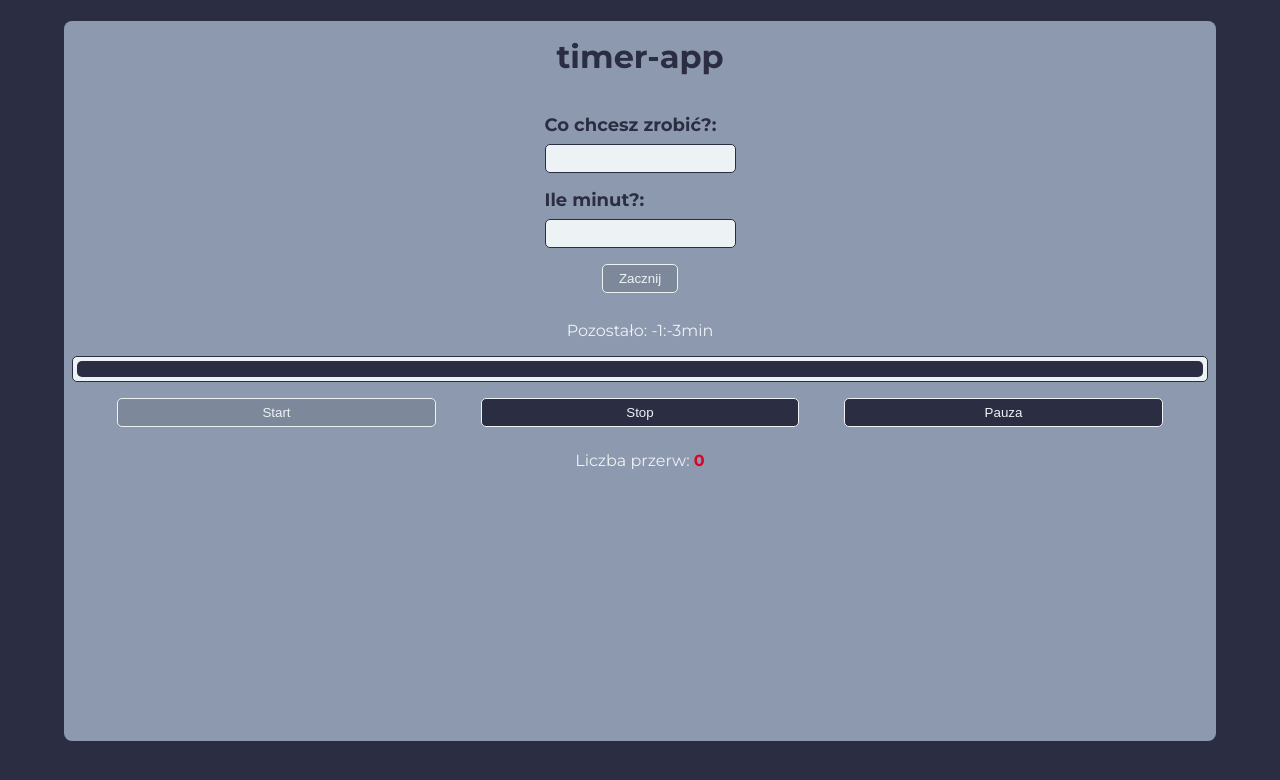
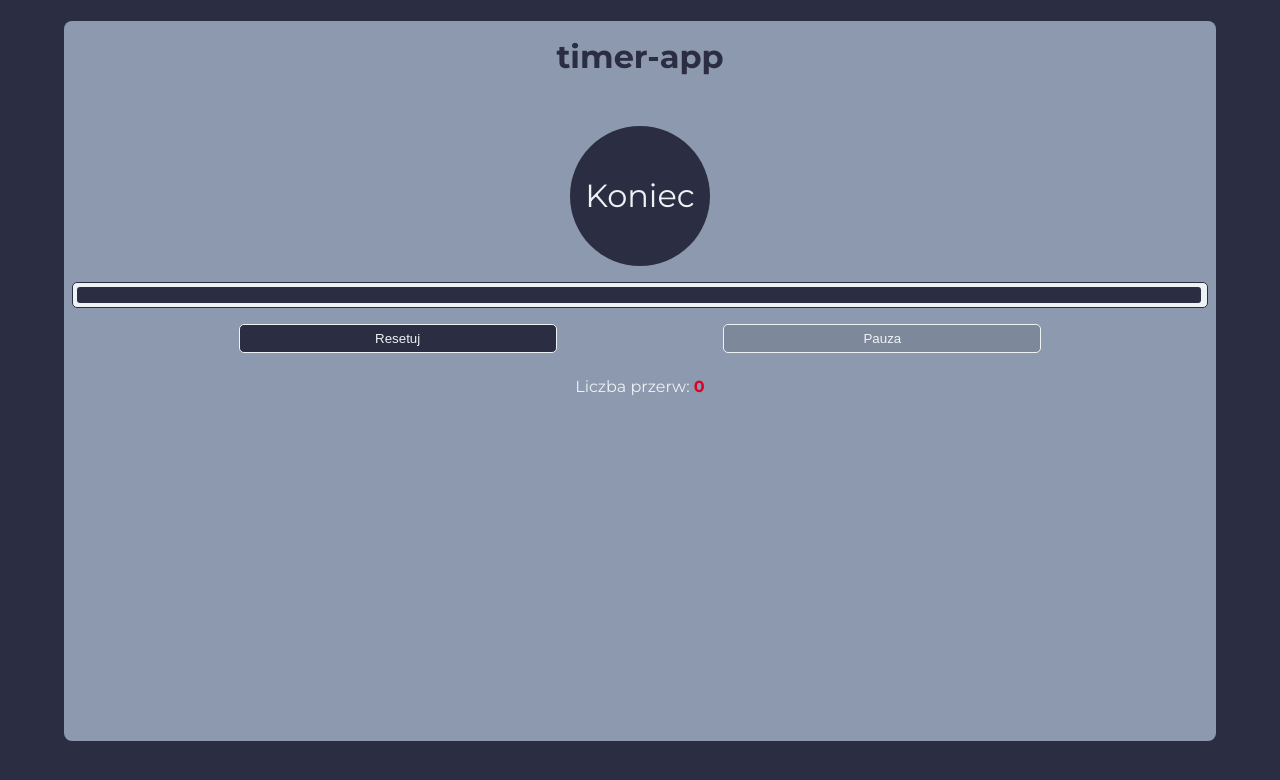
Before and after one commit to jarek-janowski/timer-app, a React (Create React App) app: page / in a window 1280 px wide. Both pictures are taken after a click on the button "Zacznij". Shown: the top 780 px of the page. Built offline with nearby package versions, Linux system fonts and the light colour scheme.

Commit message:
feat: animation on pause & some conditions for better functionality

```diff
--- a/src/components/Clock/Clock.js
+++ b/src/components/Clock/Clock.js
@@ -1,9 +1,27 @@
 import './Clock.scss'
+import styled, { css } from 'styled-components'
 
-const Clock = ({minutes, seconds}) => {
+const P = styled.p`
+
+    ${props =>
+        props.blink &&
+    css`
+        animation: blink 2s linear infinite;
+        @keyframes blink {
+            50% { opacity: 0.6; }
+        }
+    `};`
+        // const minutes = minutes > 9 ? minutes : `0${minutes}`
+        // const seconds = seconds > 9 ? seconds: `0${seconds}`
+
+
+const Clock = ({minutes, seconds, paused}) => {
+        const minutesLeft = minutes > 9 ? minutes : `0${minutes}`
+        const secondsLeft = seconds > 9 ? seconds: `0${seconds}`
     return (
-        <p className="clock">Pozostało: {minutes}:{seconds}min</p>
-     );
+        <P blink={paused} className="clock">{seconds=== 0 ? "Koniec" : [`${minutesLeft}:`,secondsLeft]}</P>
+        // <P blink={paused} className="clock">{seconds === 0 ? "Koniec" : minutes > 9 ? minutes : `0${minutes}`}:{seconds > 9 ? seconds: `0${seconds}`}</P>
+        );
 }
 
  export default Clock;
--- a/src/components/Clock/Clock.scss
+++ b/src/components/Clock/Clock.scss
@@ -1,6 +1,16 @@
 @import "../../variables.scss";
 
 .clock {
+    display: flex;
+    padding: 20px;
+    justify-content: center;
+    align-items: center;
+    height: 100px;
+    width: 100px;
     color: $white;
     text-align: center;
+    font-size: 32px;
+    background: $darkpurple;
+    border-radius: 50%;
+    margin: 0 auto 16px;
 }
--- a/src/components/EditableTimebox/EditableTimebox.js
+++ b/src/components/EditableTimebox/EditableTimebox.js
@@ -12,6 +12,12 @@ class EditableTimebox extends Component {
         pausesCount: 0,
         elapsedTimeInSeconds: 0,
      }
+
+    componentDidUpdate(){
+        if(this.state.elapsedTimeInSeconds >= (this.state.totalTimeInMinutes*60) && this.state.elapsedTimeInSeconds>0) {
+            this.stopTimer();
+        }
+    }
 
     handleTitleChange = e =>{
       this.setState({
@@ -78,21 +84,21 @@ class EditableTimebox extends Component {
     render() {
         const {isRunning, isPaused, pausesCount, elapsedTimeInSeconds, title, totalTimeInMinutes} = this.state;
         const totalTimeInSeconds = totalTimeInMinutes * 60;
-        const timeLeftInSeconds = totalTimeInSeconds - elapsedTimeInSeconds;
+        const timeLeftInSeconds = totalTimeInSeconds - Math.floor(elapsedTimeInSeconds);
         const minutesLeft = Math.floor(timeLeftInSeconds/60);
         const secondsLeft = Math.floor(timeLeftInSeconds%60);
-        const progressInPercent = (elapsedTimeInSeconds / totalTimeInSeconds) * 100.0;
+        const progressInPercent = ((elapsedTimeInSeconds) / totalTimeInSeconds) * 100.0;
         return (
             <>
-                <TimeboxEditor
+                {isRunning ? null : <TimeboxEditor
                     title={title}
                     totalTimeInMinutes={totalTimeInMinutes}
                     titleChange={this.handleTitleChange}
                     totalTimeInMinutesChange={this.handleTotalTimeInMinutesChange}
                     startOnClick={this.handleStart}
                     isRunning={isRunning}
-                />
-                <Timebox
+                />}
+                {!isRunning ? null : <Timebox
                     isRunning={isRunning}
                     isPaused={isPaused}
                     pausesCount={pausesCount}
@@ -106,7 +112,7 @@ class EditableTimebox extends Component {
                     stop = {this.handleStop}
                     pause = {this.handleTogglePause}
 
-                />
+                />}
             </>
          );
     }
--- a/src/components/ProgressBar/ProgressBar.js
+++ b/src/components/ProgressBar/ProgressBar.js
@@ -2,22 +2,20 @@ import './ProgressBar.scss'
 import styled, { css } from 'styled-components'
 
 const Div = styled.div`
-    ${props =>
-        props.redBackground &&
+        ${props =>
+            props.blink &&
         css`
-            background: #EF233C;
-        `};
-    ${props =>
-        props.redBorder &&
-        css`
-            border-color: #EF233C;
+            animation: blink 2s linear infinite;
+            @keyframes blink {
+                50% { opacity: 0.6; }
+            }
         `};
 `
 
 const ProgressBar = ({percent, paused}) => {
     return (
-        <Div redBorder={paused} className="progress-bar">
-            <Div redBackground={paused} className="progress-bar__inside" style={{width: `${percent}%`}}></Div>
+        <Div blink={paused} className="progress-bar">
+            <div className="progress-bar__inside" style={{width: `${percent}%`}}></div>
         </Div>
      );
 }
--- a/src/components/ProgressBar/ProgressBar.scss
+++ b/src/components/ProgressBar/ProgressBar.scss
@@ -3,12 +3,12 @@
 .progress-bar{
     height: 16px;
     border: 1px solid $darkpurple;
-    padding: 4px;
+    padding: 4px 6px 4px 4px;
     border-radius: 5px;
     background: $white;
     // border: 1px solid $white;
     &__inside{
-        border-radius: 5px;
+        border-radius: 3px;
         height: 100%;
         background-color: $darkpurple;
 
--- a/src/components/Timebox/Timebox.js
+++ b/src/components/Timebox/Timebox.js
@@ -7,15 +7,15 @@ const Button = styled.button`
         ${props =>
             props.red &&
             css`
-              background: #EF233C;
+                background: #EF233C;
             `};
         ${props =>
             props.lightpurple &&
             css`
-            background: #7d889b;
+                background: #7d889b;
             `};
+            `
 
-        `
 
 const Timebox = ({
     isRunning,
@@ -32,26 +32,28 @@ const Timebox = ({
         return (
             <section className="timebox">
                 <h2 className="timebox__heading">{title}</h2>
-                <Clock minutes={minutesLeft} seconds={secondsLeft}/>
+                <Clock blur={!isPaused} paused={isPaused} minutes={minutesLeft} seconds={secondsLeft}/>
                 <ProgressBar paused={isPaused} percent={progressInPercent} />
                 <div className="timebox__button-wrapper">
-                    <Button className="timebox__button "
+                    {/* <Button className="timebox__button "
                         onClick={start}
                         disabled = {isRunning}
                         lightpurple={isRunning}
-                    >Start</Button>
+                    >Start</Button> */}
                     <Button
                         className="timebox__button"
                         onClick={stop}
                         disabled={!isRunning}
                         lightpurple={!isRunning}
-                    >Stop</Button>
+                    >Resetuj</Button>
                     <Button
                         className="timebox__button"
                         onClick={pause}
-                        disabled={!isRunning}
+                        disabled={!isRunning || secondsLeft === 0}
                         lightpurple={!isRunning}
-                        red={isPaused}>
+                        red={isPaused}
+                        lightpurple={secondsLeft === 0}
+                        >
                     {isPaused ? "Wznów" : "Pauza"}
                     </Button>
                 </div>
--- a/src/components/TimeboxEditor/TimeboxEditor.js
+++ b/src/components/TimeboxEditor/TimeboxEditor.js
@@ -1,14 +1,5 @@
 import './TimeboxEditor.scss'
-import styled, { css } from 'styled-components'
 
-const Button = styled.button`
-        ${props =>
-            props.lightpurple &&
-            css`
-            background: #7d889b;
-            `};
-
-        `
 const TimeboxEditor = ({
     title,
     totalTimeInMinutes,
@@ -39,13 +30,12 @@ const TimeboxEditor = ({
                     onChange={totalTimeInMinutesChange}
                     />
             </label>
-            <Button
+            <button
                 onClick={startOnClick}
                 className="timebox-editor__button"
                 disabled={isRunning}
-                lightpurple={isRunning}
                 >Zacznij
-            </Button>
+            </button>
         </section>
      );
 }
```
